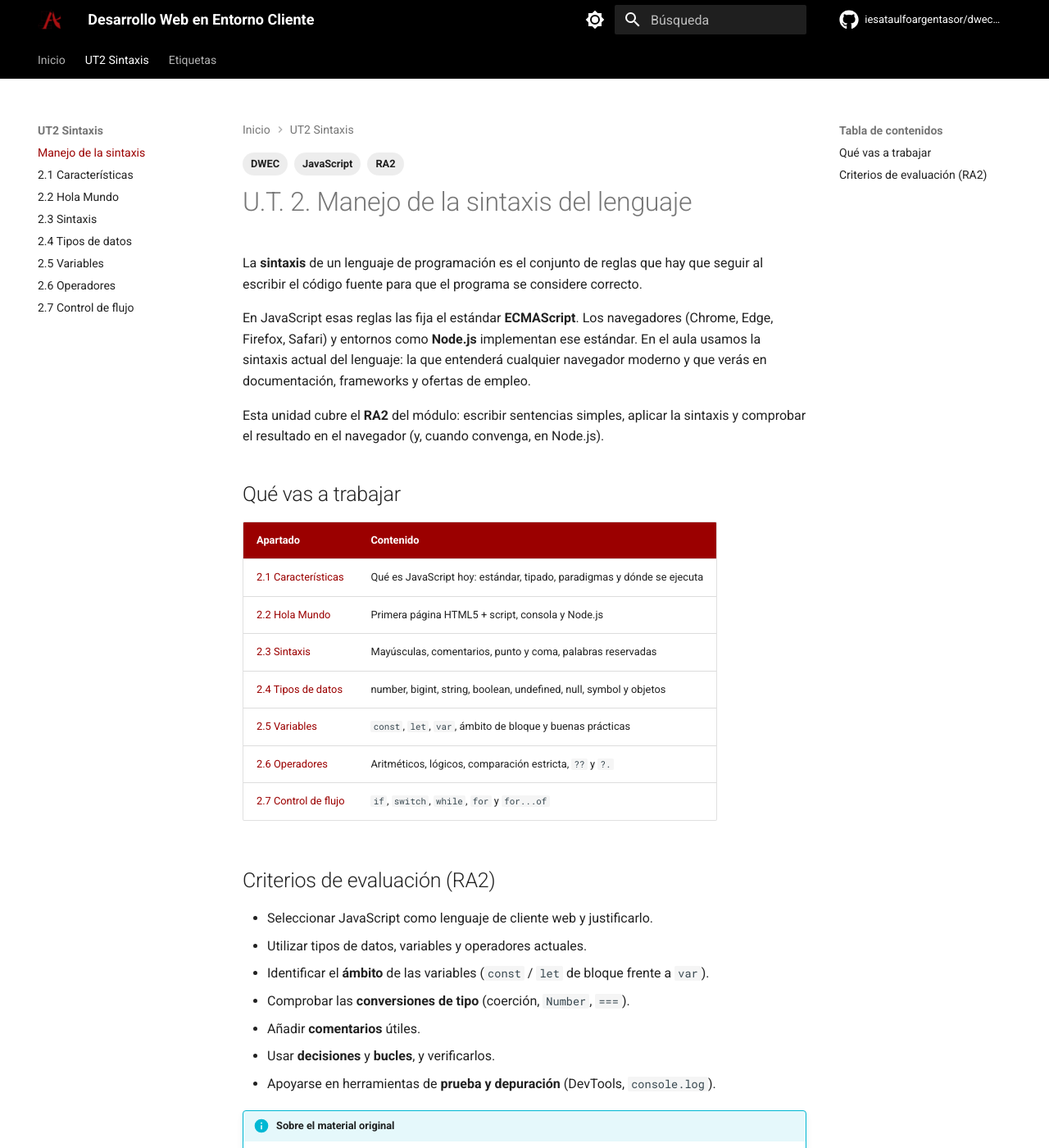
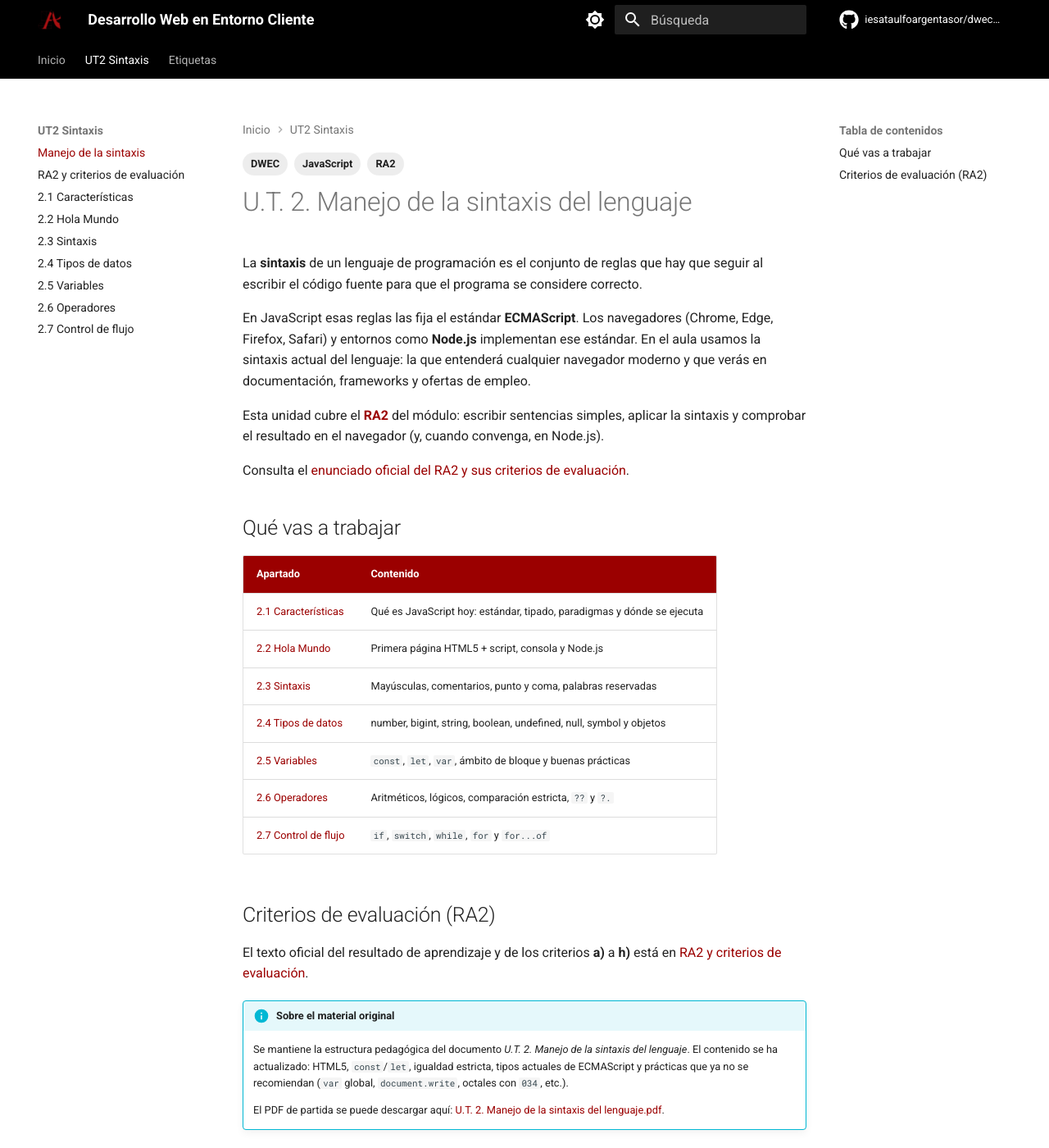
Before and after one commit to iesataulfoargentasor/dwec_2026_2027, an MkDocs documentation site: the page built from docs/ut2/index.md, in a window 1280 px wide and 1400 px high. Shown: the whole window at 82% size. Built offline with MkDocs 1.6.1 and Material for MkDocs 9.7.7, drawn with Linux system fonts in a browser that asks for light colours; comment, search, counter and statistics services are not loaded.

Commit message:
Añadir el RA2 y sus criterios de evaluación oficiales en la UT2.
Co-authored-by: Cursor <cursoragent@cursor.com>

```diff
--- a/docs/ut2/index.md
+++ b/docs/ut2/index.md
@@ -12,7 +12,9 @@ La **sintaxis** de un lenguaje de programación es el conjunto de reglas que hay
 
 En JavaScript esas reglas las fija el estándar **ECMAScript**. Los navegadores (Chrome, Edge, Firefox, Safari) y entornos como **Node.js** implementan ese estándar. En el aula usamos la sintaxis actual del lenguaje: la que entenderá cualquier navegador moderno y que verás en documentación, frameworks y ofertas de empleo.
 
-Esta unidad cubre el **RA2** del módulo: escribir sentencias simples, aplicar la sintaxis y comprobar el resultado en el navegador (y, cuando convenga, en Node.js).
+Esta unidad cubre el **[RA2](ra2.md)** del módulo: escribir sentencias simples, aplicar la sintaxis y comprobar el resultado en el navegador (y, cuando convenga, en Node.js).
+
+Consulta el [enunciado oficial del RA2 y sus criterios de evaluación](ra2.md).
 
 ## Qué vas a trabajar
 
@@ -28,13 +30,7 @@ Esta unidad cubre el **RA2** del módulo: escribir sentencias simples, aplicar l
 
 ## Criterios de evaluación (RA2)
 
-- Seleccionar JavaScript como lenguaje de cliente web y justificarlo.
-- Utilizar tipos de datos, variables y operadores actuales.
-- Identificar el **ámbito** de las variables (`const` / `let` de bloque frente a `var`).
-- Comprobar las **conversiones de tipo** (coerción, `Number`, `===`).
-- Añadir **comentarios** útiles.
-- Usar **decisiones** y **bucles**, y verificarlos.
-- Apoyarse en herramientas de **prueba y depuración** (DevTools, `console.log`).
+El texto oficial del resultado de aprendizaje y de los criterios **a)** a **h)** está en [RA2 y criterios de evaluación](ra2.md).
 
 !!! info "Sobre el material original"
     Se mantiene la estructura pedagógica del documento *U.T. 2. Manejo de la sintaxis del lenguaje*. El contenido se ha actualizado: HTML5, `const`/`let`, igualdad estricta, tipos actuales de ECMAScript y prácticas que ya no se recomiendan (`var` global, `document.write`, octales con `034`, etc.).
--- a/mkdocs.yml
+++ b/mkdocs.yml
@@ -83,6 +83,7 @@ nav:
   - Inicio: index.md
   - UT2 Sintaxis:
     - Manejo de la sintaxis: ut2/index.md
+    - RA2 y criterios de evaluación: ut2/ra2.md
     - 2.1 Características: ut2/caracteristicas.md
     - 2.2 Hola Mundo: ut2/hola-mundo.md
     - 2.3 Sintaxis: ut2/sintaxis.md
```
Also changed, not shown: docs/index.md (+2 -1 lines), docs/ut2/ra2.md (added, +30 -0 lines).
